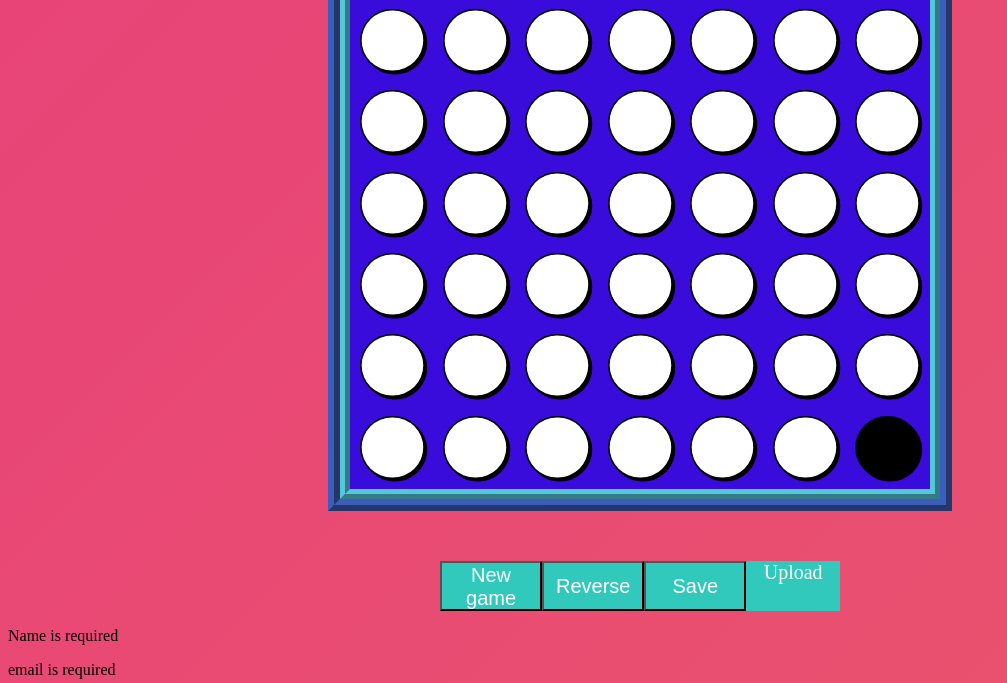
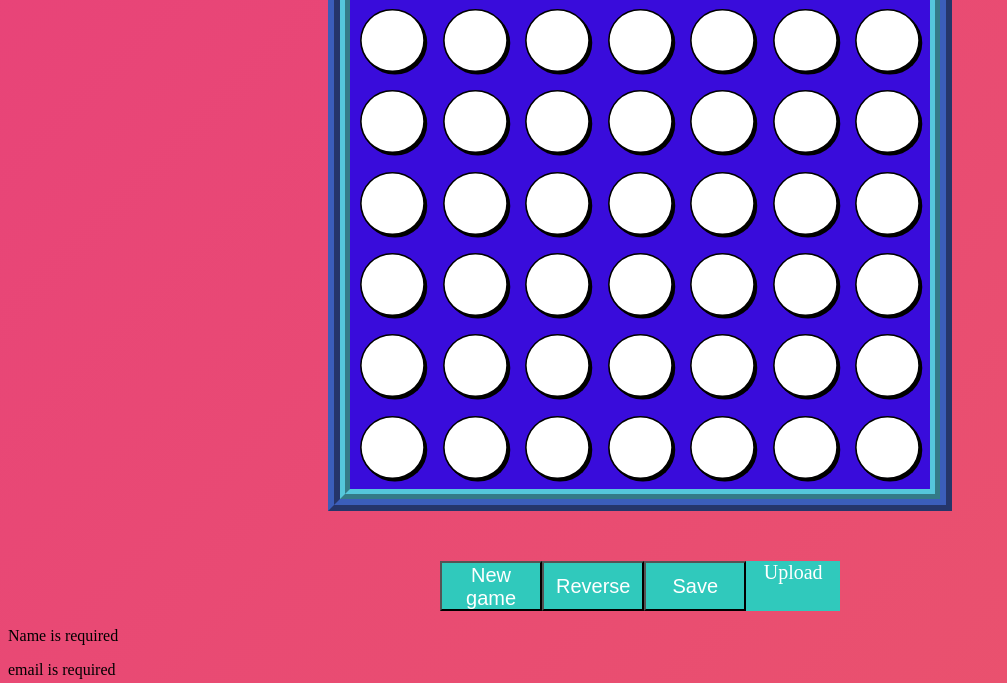
Before and after one commit to Infinya/wang.github.io, a PHP site: page /registration.php in a window 1280 px wide. Shown: the part 267-950 px from the top of the page, without its empty margins (0-1007 px from the left). Run offline with PHP 8.4, Linux system fonts and the light colour scheme; data that the repository does not hold is empty.

Commit message:
Update registration.php

```diff
--- a/registration.php
+++ b/registration.php
@@ -135,6 +135,5 @@ if( count($errors) == 0 )
 
 <script type="text/javascript">
 
-    document.getElementById("slot56").style.setProperty("background-color","black");
 
 </script>
```
